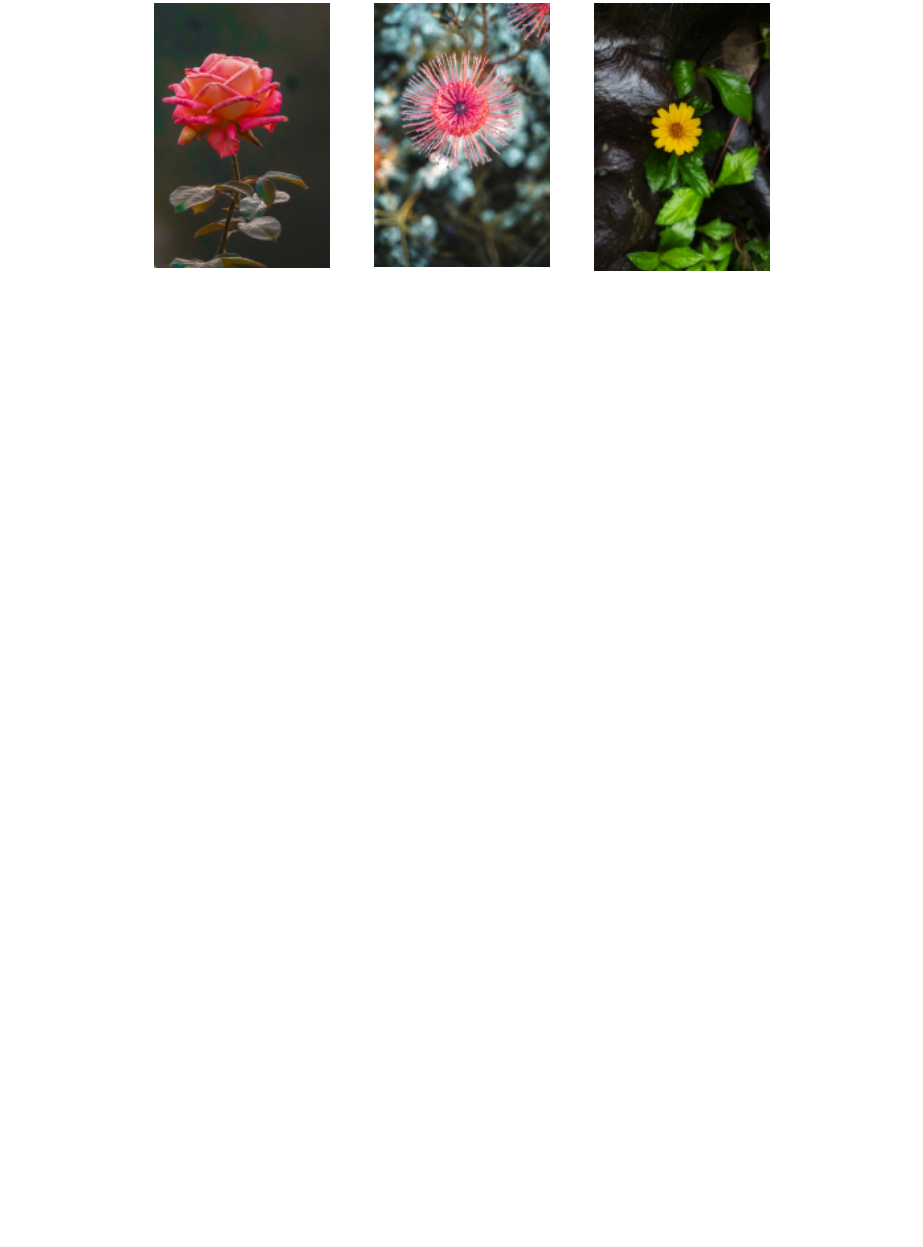
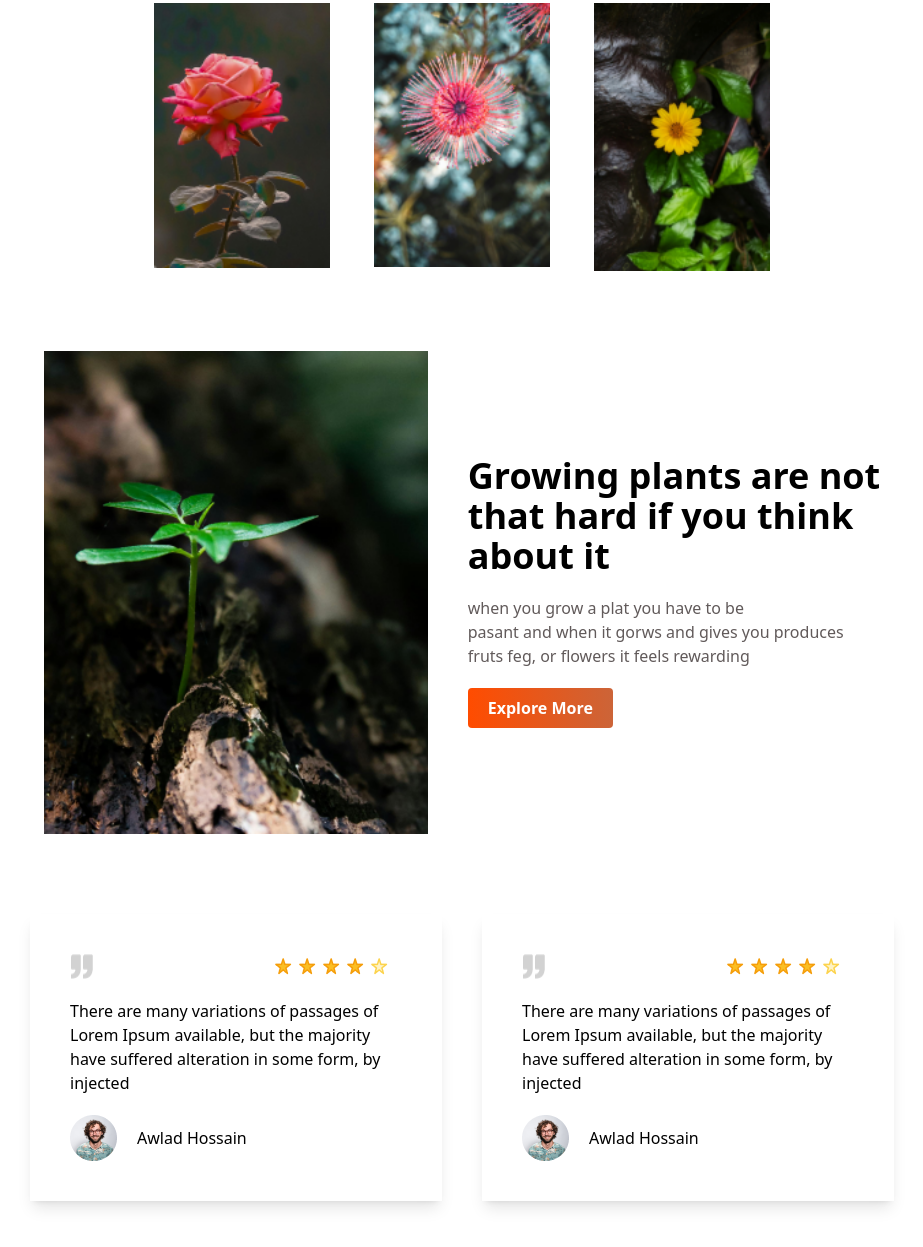
Before and after one commit to RaihanaFerdousi/Green-House-Heaven, a plain HTML site: page index.html in a window 1280 px wide. Shown: the part 1060-2307 px from the top of the page, without its empty margins (178-1101 px from the left). Before the commit the page ends 1411 px from the top, so only its background shows below. Drawn offline with nearby package versions, Linux system fonts and the light colour scheme.

Commit message:
added main section

```diff
--- a/index.html
+++ b/index.html
@@ -58,7 +58,42 @@
             <img class="w-44" src="/images/flower-6.png" alt="">
         </div>
     </section>
-
+    <section class="flex justify-center gap-10 items-center mb-20">
+            <div>
+                <img class="w-96" src="/images/plant.png" alt="">
+            </div>
+            <div>
+                <h2 class="text-4xl font-semibold mb-5">Growing plants are not <br> that hard if you think <br> about it</h2>
+                <p class="text-[#615A5A]">when you  grow a plat you have to be <br>  pasant and when it gorws and gives you produces <br>fruts feg, or flowers  it feels  rewarding</p>
+                <button class="bg-gradient-to-r from-[#FF4C00] to-[#CC6438] text-white font-semibold px-5 py-2 rounded mt-5">Explore More</button>
+            </div>
+    </section>
+    <section class="mx-52 my-20">
+        <div class="grid grid-cols-1 lg:md:grid-cols-2 gap-10">
+            <div class=" px-10 py-10 shadow-lg">
+                <div class="flex justify-between mb-5">
+                    <img src="/images/Vector.png" alt="">
+                    <img src="/images/Rating.png" alt="">
+                </div>
+                <p>There are many variations of passages of Lorem Ipsum available, but the majority have suffered alteration in some form, by injected</p>
+                <div class="flex gap-5 items-center mt-5">
+                    <img src="images/Ellipse 1.png" alt="">
+                    <h3>Awlad Hossain</h3>
+                </div>
+            </div>
+            <div class=" px-10 py-10 shadow-lg">
+                <div class="flex justify-between mb-5">
+                    <img src="/images/Vector.png" alt="">
+                    <img src="/images/Rating.png" alt="">
+                </div>
+                <p>There are many variations of passages of Lorem Ipsum available, but the majority have suffered alteration in some form, by injected</p>
+                <div class="flex gap-5 items-center mt-5">
+                    <img src="images/Ellipse 1.png" alt="">
+                    <h3>Awlad Hossain</h3>
+                </div>
+            </div>
+        </div>
+    </section>
   </main>
   <footer>
 
```
Also changed, not shown: images/Rating.png (added), images/Vector.png (added).
